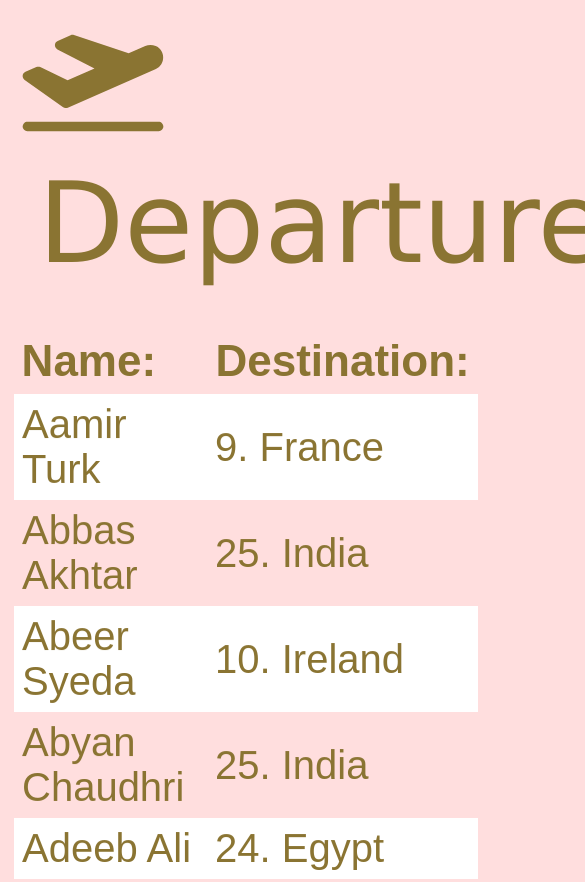
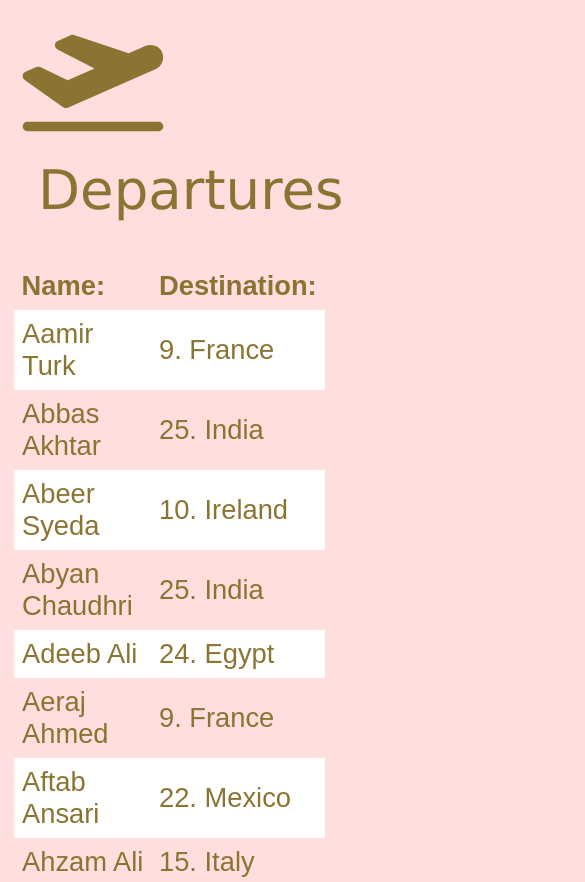
Before and after one commit to MoizHasan/WeddingList, a plain HTML site: page index.html in a window 390 px wide. Shown: the top 882 px of the page, 585 px wide, since content can reach past the window. Drawn offline with Linux system fonts and the light colour scheme.

Commit message:
proper sizing

```diff
--- a/index.css
+++ b/index.css
@@ -77,7 +77,10 @@ tr:nth-child(odd) {
     display: none;
   }
 
-  table {
-    width: 100%;
+  #bigGold {
+    font-size: 14vw;
+  }
+  table * {
+    font-size: 7vw;
   }
 }
```
